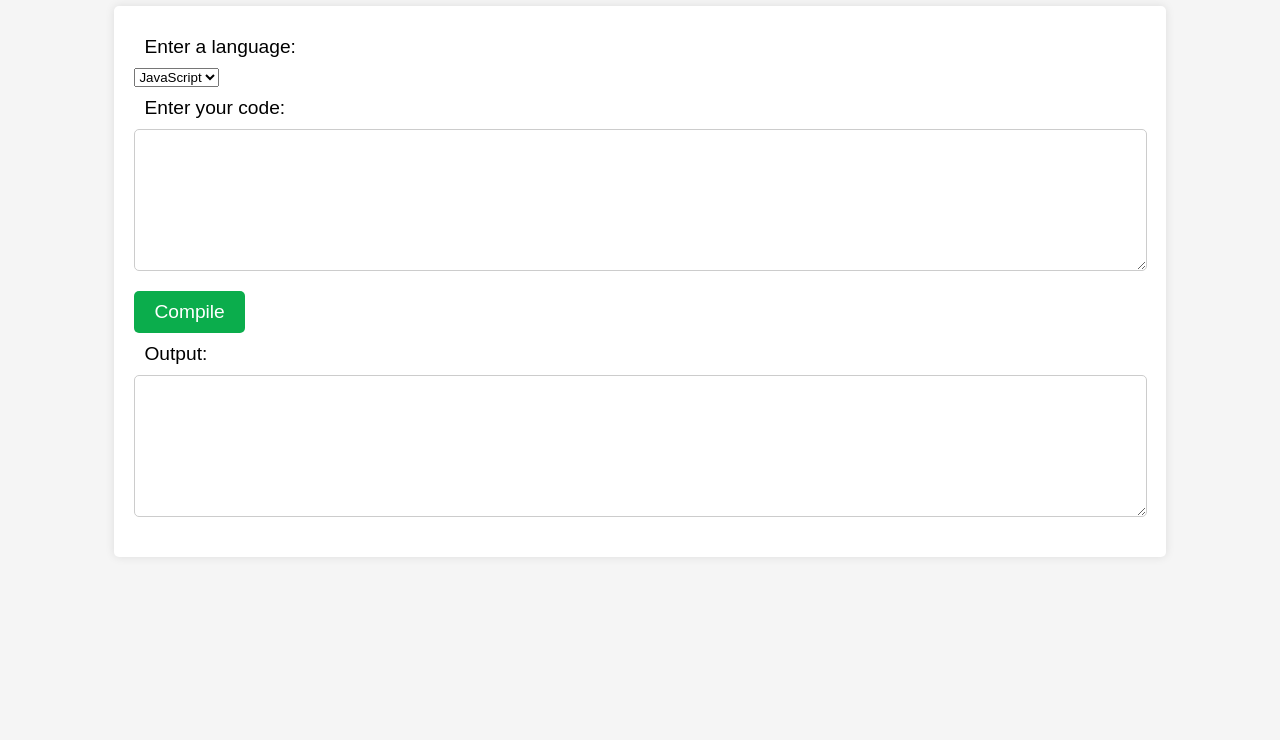
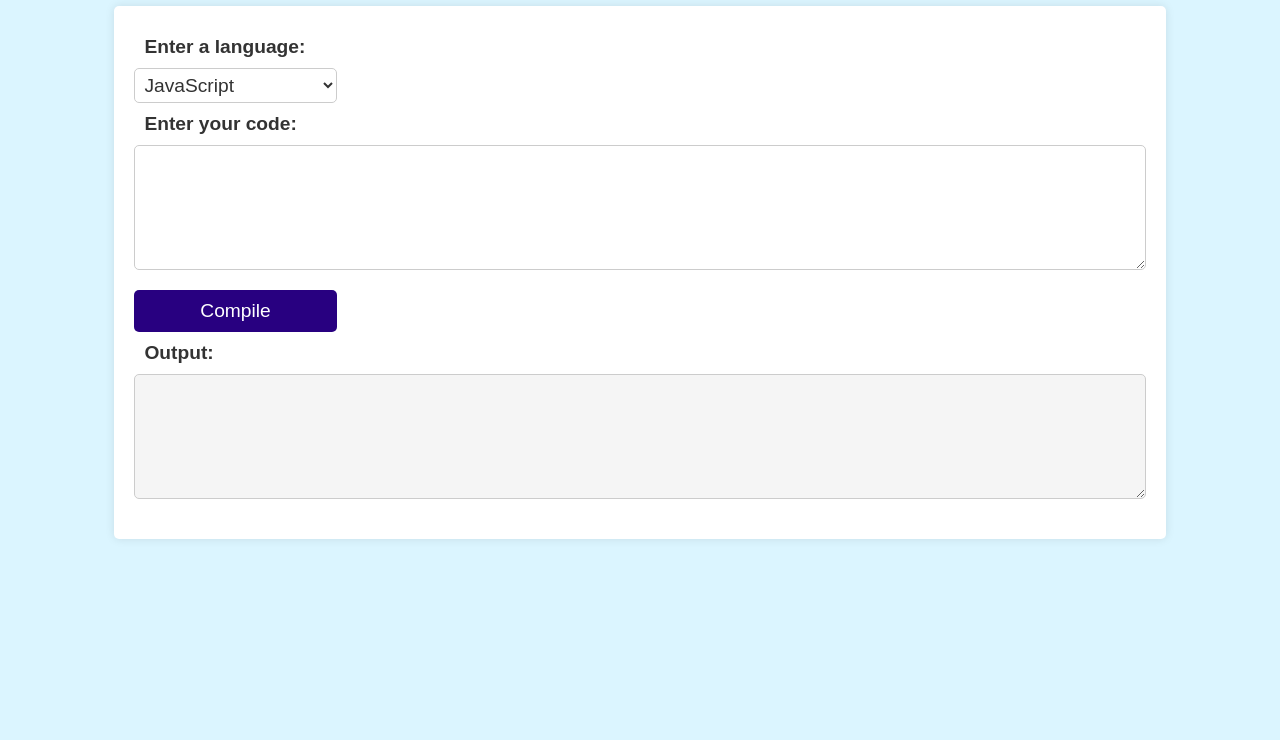
Before and after one commit to HolyBarrel/IDATT2104-NetworkProg, a website: page Oblig05/Scalable-edition/public/index.html in a window 1280 px wide. Shown: the part 60-800 px from the top of the page. Drawn offline with nearby package versions, Linux system fonts and the light colour scheme.

Commit message:
Improved css styling for Code Compiler

```diff
--- a/Oblig05/Scalable-edition/public/index.html
+++ b/Oblig05/Scalable-edition/public/index.html
@@ -4,9 +4,17 @@
     <meta charset="UTF-8" name="viewport" content="width=device-width, initial-scale=1" >
     <title>Code Compiler</title>
     <style>
+:root {
+--primary-color: #280080;
+--secondary-color: #3500a8;
+--background-color: #dbf5ff;
+--border-color: #CCCCCC;
+--text-color: #333333;
+}
+
 body {
 font-family: Arial, sans-serif;
-background-color: #F5F5F5;
+background-color: var(--background-color);
 }
 
 h1 {
@@ -28,36 +36,66 @@ label {
 display: block;
 margin: 10px;
 font-size: 1.2em;
+font-weight: bold;
+color: var(--text-color);
 }
+
+select {
+background-color: #FFFFFF;
+border: 1px solid var(--border-color);
+border-radius: 5px;
+color: var(--text-color);
+font-size: 1.2em;
+padding: 5px;
+width: 20%;
+min-width: 100px;
+max-width: 300px;
+}
+
+select:focus {
+border-color: var(--primary-color);
+outline: none;
+}
+
 
 textarea {
 display: block;
-width: 98%;
-height: 120px;
+width: 100%;
+height: 125px;
 padding: 10px;
 font-size: 1.2em;
 border-radius: 5px;
-border: 1px solid #CCCCCC;
+border: 1px solid var(--border-color);
 margin-bottom: 20px;
+box-sizing: border-box;
 }
 
 button {
-background-color: #0bad4c;
+display: block;
+width: 20%;
+min-width: 100px;
+background-color: var(--primary-color);
 color: #FFFFFF;
 padding: 10px 20px;
 border-radius: 5px;
 border: none;
 font-size: 1.2em;
 cursor: pointer;
+transition: background-color 0.3s ease-in-out;
 }
 
 button:hover {
-background-color: #00d974;
+background-color: var(--secondary-color);
+}
+
+textarea[readonly] {
+  background-color: #F5F5F5;
+  cursor: not-allowed;
 }
     </style>
   </head>
   <body>
-    <h1>JavaScript Code Compiler</h1>
+    <h1>Code Compiler</h1>
     <div>
       <label for="language">Enter a language:</label>
       <select id="language">
```
